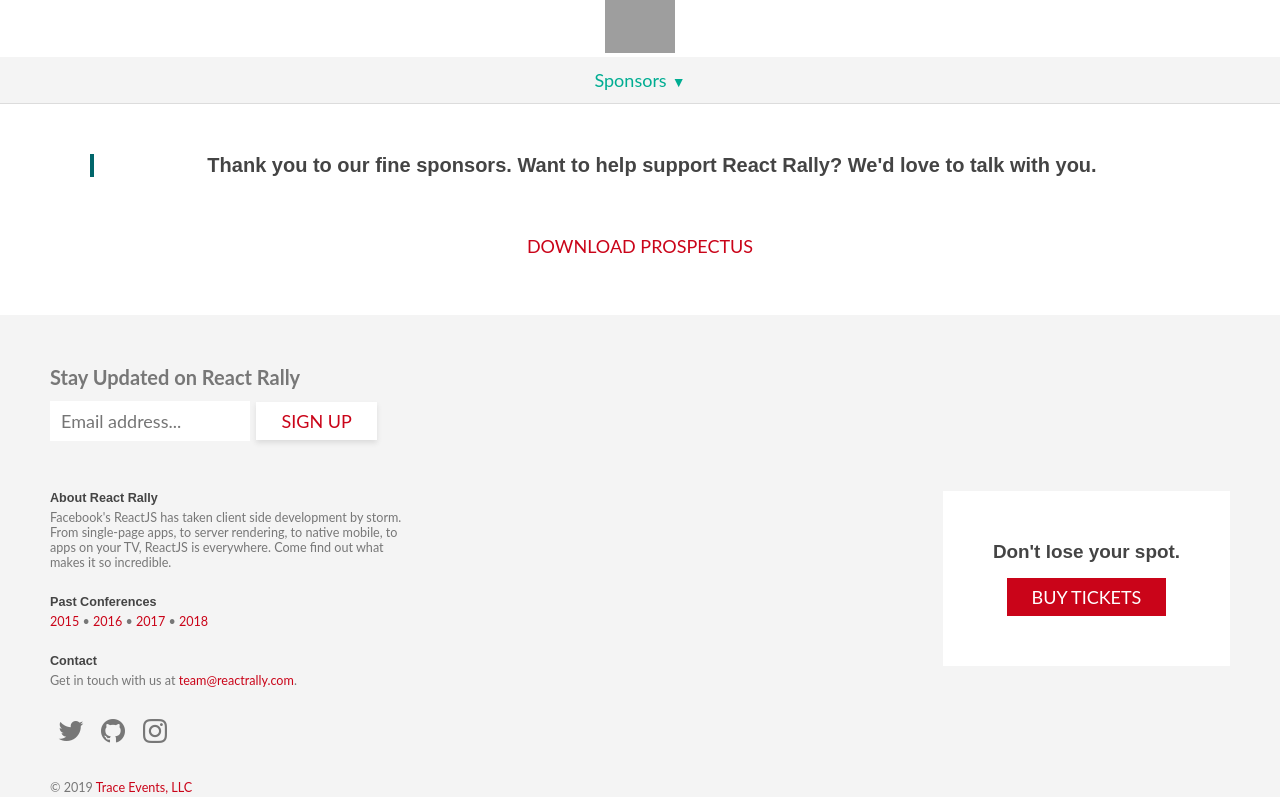
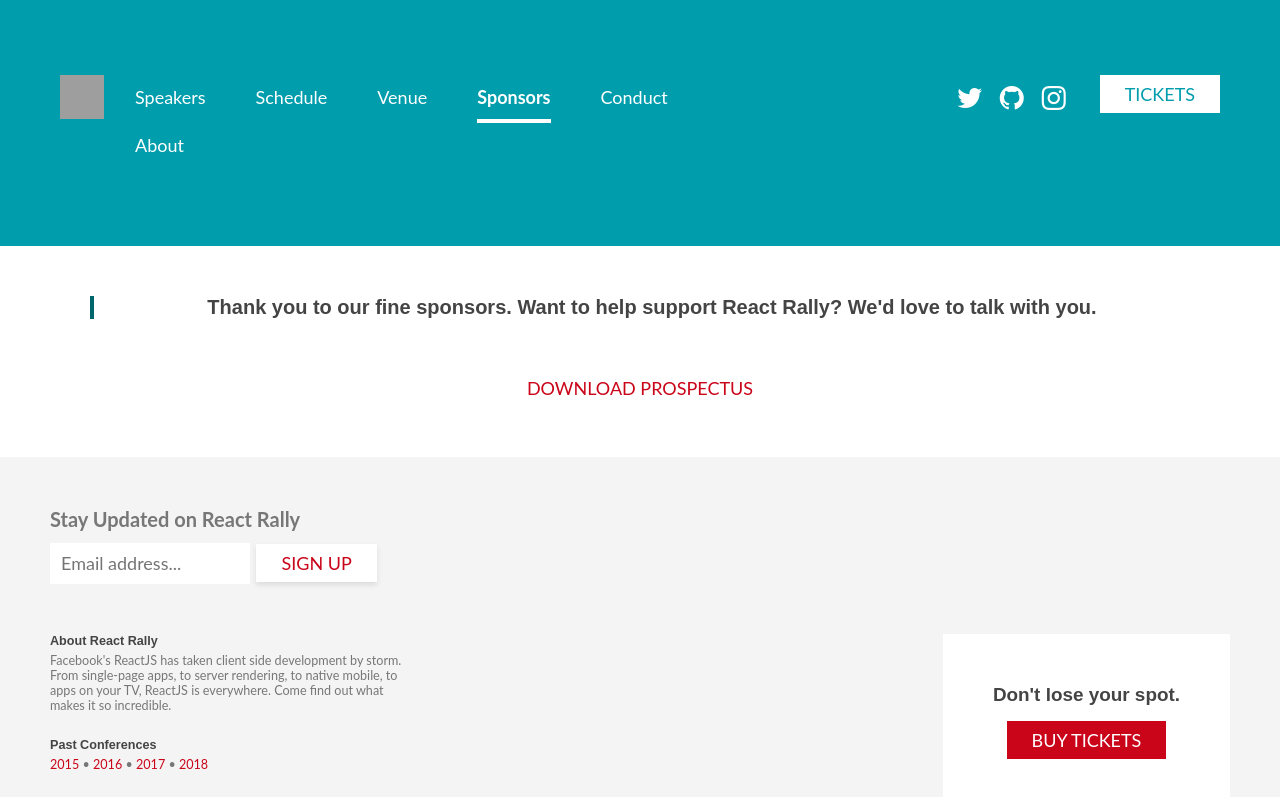
Before and after one commit to react-rally/react-rally-2019, a React app: page /sponsors in a window 1280 px wide. Shown: the top 797 px of the page. Built offline with nearby package versions, Linux system fonts and the light colour scheme; grey boxes are pictures that could not be loaded.

Commit message:
Updating design of Header

```diff
--- a/app/components/Header.js
+++ b/app/components/Header.js
@@ -1,116 +1,157 @@
-import React, { Component } from 'react'
-import PropTypes from 'prop-types'
-import cx from 'classnames'
-import { Link } from 'react-router'
-import moment from 'moment'
-import constants from 'helpers/constants'
-import DateUtils from 'helpers/DateUtils'
-import Button from 'components/Button'
-import Countdown from 'components/Countdown'
-import Tickets from 'components/Tickets'
-import Newsletter from 'components/Newsletter'
+import React, {Component, useState} from 'react';
+import PropTypes from 'prop-types';
+import cx from 'classnames';
+import {Link} from 'react-router';
+import moment from 'moment';
+import constants from 'helpers/constants';
+import DateUtils from 'helpers/DateUtils';
+import Button from 'components/Button';
+import Countdown from 'components/Countdown';
+import Tickets from 'components/Tickets';
+import Icon from 'components/Icon';
+import Newsletter from 'components/Newsletter';
 
-const CONF_DATES_DISPLAY = moment.utc(constants.Dates.CONF_DAY_ONE).format('MMMM D') + '-' + moment.utc(constants.Dates.CONF_DAY_TWO).format('D YYYY')
+const CONF_DATES_DISPLAY =
+  moment.utc(constants.Dates.CONF_DAY_ONE).format('MMMM D') +
+  '-' +
+  moment.utc(constants.Dates.CONF_DAY_TWO).format('D, YYYY');
 
-export default class Header extends Component {
-  constructor(props) {
-    super(props)
-    this.state = {isNavActive: false}
-  }
-
-  handleNavClick() {
-    this.setState({isNavActive: !this.state.isNavActive})
-  }
-
-  render() {
-    const isHotelAvailable = false
-    const isHomeScreen = this.context.router.isActive('/', true)
-    const isConferenceLive = moment.utc().isSameOrAfter(moment.utc(constants.Dates.CONF_DAY_ONE))
-    const isCFPOpen = moment.utc().isBetween(
+const HomeHeader = () => {
+  const isHotelAvailable = false;
+  const isConferenceLive = moment
+    .utc()
+    .isSameOrAfter(moment.utc(constants.Dates.CONF_DAY_ONE));
+  const isCFPOpen =
+    true ||
+    moment
+      .utc()
+      .isBetween(
         moment.utc(constants.Dates.CFP_OPEN),
-      moment.utc(constants.Dates.CFP_CLOSE)
-    )
+        moment.utc(constants.Dates.CFP_CLOSE),
+      );
 
   return (
-      <header className={"Header" + (isHomeScreen ? "" : " Header--padded")}>
-      {isHomeScreen ? (
     <div className="Home__Header">
       <div className="Home__Header__Wrapper">
+        <img src="assets/dist/img/ReactLogo.svg" width="100" height="100" />
         <div className="Home__Header__Content">
-              <h1>{CONF_DATES_DISPLAY} in Salt Lake City, UT</h1>
+          <h1>React Rally</h1>
+          <h2>{CONF_DATES_DISPLAY}</h2>
+          <h2>Salt Lake City, UT</h2>
           <p>
-                Facebook's React has taken client side development by storm.
-                From single-page apps, to server rendering, to native mobile, to apps on your TV, React is everywhere.
-                Come hear from the best and the brightest in the React community about what makes it so incredible.
+            Facebook's React has taken client side development by storm. From
+            single-page apps, to server rendering, to native mobile, to apps on
+            your TV, React is everywhere. Come hear from the best and the
+            brightest in the React community about what makes it so incredible.
           </p>
           <div className="Home__Header__Buttons">
             {isConferenceLive ? (
-                <Link to="/stream" className="Button large">Watch Live Stream</Link>
-              ) : (
-                false ? (
-                  <Countdown date={new Date(Date.parse(constants.Dates.CONF_DAY_ONE) + (DateUtils.HOURS * 9)).toISOString()} label="Live stream coming soon" />
+              <Link to="/stream" className="Button large">
+                Watch Live Stream
+              </Link>
+            ) : false ? (
+              <Countdown
+                date={new Date(
+                  Date.parse(constants.Dates.CONF_DAY_ONE) +
+                    DateUtils.HOURS * 9,
+                ).toISOString()}
+                label="Live stream coming soon"
+              />
             ) : (
               <span>
-                    <Tickets />&nbsp;&nbsp;&nbsp;&nbsp;
+                <Tickets />
+                &nbsp;&nbsp;&nbsp;&nbsp;
                 {isCFPOpen && (
                   <span>
-                      <Button href={constants.Links.PROPOSAL_FORM} className="large transparent">Submit Proposal</Button>&nbsp;&nbsp;&nbsp;&nbsp;
+                    <Button
+                      href={constants.Links.PROPOSAL_FORM}
+                      className="large primary">
+                      Submit Proposal
+                    </Button>
+                    &nbsp;&nbsp;&nbsp;&nbsp;
                   </span>
                 )}
               </span>
-                )
             )}
-              {isHotelAvailable &&
-                <Button href={constants.Links.HOTEL_RESERVATION} className="large transparent">Book Hotel</Button>
-              }
-              </div>
-              <ul className="Home__Header__Nav navigation">
-                <li><Link to="/speakers">Speakers</Link></li>
-                <li><Link to="/schedule">Schedule</Link></li>
-                <li><Link to="/venue">Venue</Link></li>
-                <li><Link to="/sponsors">Sponsors</Link></li>
-                <li><Link to="/conduct">Conduct</Link></li>
-                <li><Link to="/about">About</Link></li>
-              </ul>
-            </div>
-            <img className="Home__Header__ReactLogo" src="assets/dist/img/ReactLogo.svg"/>
-          </div>
-          <div className="Home__Header__Newsletter">
-            <Newsletter/>
+            {isHotelAvailable && (
+              <Button
+                href={constants.Links.HOTEL_RESERVATION}
+                className="large transparent">
+                Book Hotel
+              </Button>
+            )}
           </div>
         </div>
-      ) : (
-        <div>
-          <div className="Header__Logo col col-1">
-            <Link to="/">
-              <img src="assets/dist/img/ReactLogoGreen.svg" width="70"/>
-            </Link>
-          </div>
-          <div className="Header__Nav__Wrapper col col-7 align-right">
-            <ul
-              className={cx(
-                'navigation',
-                'Header__Nav',
-                {'Header__Nav--active': this.state.isNavActive}
-              )}
-              onClick={this.handleNavClick.bind(this)}
-            >
-              <li><Link activeClassName="active" to="/speakers">Speakers</Link></li>
-              <li><Link activeClassName="active" to="/schedule">Schedule</Link></li>
-              <li><Link activeClassName="active" to="/venue">Venue</Link></li>
-              <li><Link activeClassName="active" to="/sponsors">Sponsors</Link></li>
-              <li><Link activeClassName="active" to="/conduct">Conduct</Link></li>
-              <li><Link activeClassName="active" to="/about">About</Link></li>
-            </ul>
-            <Button href={constants.Links.TICKET_SALES} className="medium">Tickets</Button>
       </div>
     </div>
-      )}
+  );
+};
+
+const Navigation = () => {
+  return (
+    <div className="Header__Nav">
+      <section>
+        <Link to="/">
+          <img src="assets/dist/img/ReactLogo.svg" width="44" height="44" />
+        </Link>
+        <ul>
+          <li>
+            <Link activeClassName="active" to="/speakers">
+              Speakers
+            </Link>
+          </li>
+          <li>
+            <Link activeClassName="active" to="/schedule">
+              Schedule
+            </Link>
+          </li>
+          <li>
+            <Link activeClassName="active" to="/venue">
+              Venue
+            </Link>
+          </li>
+          <li>
+            <Link activeClassName="active" to="/sponsors">
+              Sponsors
+            </Link>
+          </li>
+          <li>
+            <Link activeClassName="active" to="/conduct">
+              Conduct
+            </Link>
+          </li>
+          <li>
+            <Link activeClassName="active" to="/about">
+              About
+            </Link>
+          </li>
+        </ul>
+      </section>
+      <section>
+        <Icon href="https://twitter.com/ReactRally" type="twitter" />
+        <Icon href="https://github.com/react-rally" type="github" />
+        <Icon href="https://instagram.com/reactrally" type="instagram" />
+        <Button href={constants.Links.TICKET_SALES} className="medium">
+          Tickets
+        </Button>
+      </section>
+    </div>
+  );
+};
+
+export default class Header extends Component {
+  render() {
+    const isHomeScreen = this.context.router.isActive('/', true);
+
+    return (
+      <header className={cx('Header', {Header__Home: isHomeScreen})}>
+        <Navigation />
+        {isHomeScreen && <HomeHeader />}
       </header>
-    )
+    );
   }
 }
 
 Header.contextTypes = {
-  router: PropTypes.object
-}
+  router: PropTypes.object,
+};
--- a/assets/css/styles.scss
+++ b/assets/css/styles.scss
@@ -6,11 +6,14 @@
 $color-green: #00ad92;
 $color-red: #ca0419;
 $color-teal: #009dad;
+$color-darkteal: #01666b;
 
 /* fill colors */
 $fill-white: #ffffff;
 $fill-orange: #ff6d40;
 $fill-red: #ca0419;
+$fill-teal: #009dad;
+$fill-darkteal: #01666b;
 $fill-lightyellow: #ffffaf;
 $fill-lightgray: #f4f4f4;
 $fill-darkgray: #dcdcdc;
@@ -20,6 +23,7 @@
 
 /* dimensions */
 $width-column: 12%;
+$size-font-xxlarge: 75px;
 $size-font-xlarge: 40px;
 $size-font-large: 28px;
 $size-font-default: 20px;
@@ -51,7 +55,7 @@
 h5,
 h6 {
   color: $color-teal;
-  border-left: 4px solid #01666b;
+  border-left: 4px solid $color-darkteal;
   margin-left: -20px;
   padding-left: 20px;
   font-family: 'museo-slab', sans-serif;
@@ -102,7 +106,6 @@
   font-size: $size-font-default;
   padding: 12px 35px;
 }
-.Home__Header__Newsletter button,
 .Button.transparent,
 button.transparent {
   background-color: transparent;
@@ -120,10 +123,6 @@
 /* layout */
 * {
   box-sizing: border-box;
-}
-
-section {
-  padding: 25px 0;
 }
 
 .col {
@@ -176,77 +175,51 @@
   zoom: 1;
 }
 
-ul.navigation {
-  font-size: $size-font-medium;
-  margin: 0;
-  padding: 25px 0;
-  list-style: none;
-  text-align: center;
-}
-.navigation li {
-  display: inline-block;
-  padding: 0 25px;
-}
-.navigation li a {
-  border-bottom: 2px solid transparent;
-  display: inline-block;
-  height: 62px;
-  margin-bottom: -36px;
-}
-.navigation li a.active {
-  border-color: $color-teal;
-  color: $color-darkgray;
-}
-
 .Link {
   color: $color-red;
   text-transform: uppercase;
 }
 
 /* -- Home -- */
-.Home__Header {
-  background: url(../dist/img/SaltLakeCity.png) no-repeat;
-  background-size: cover;
+.Home__Header__Wrapper {
+  /*background-color: rgba($fill-teal, 0.95);*/
+  color: $color-white;
+  padding: 50px;
+  padding-bottom: 100px;
+  display: grid;
+  grid-template-columns: 100px auto;
 }
-.Home__Header__Wrapper {
-  background-color: rgba($fill-lightgreen, 0.95);
+.Home__Header__Wrapper h1,
+.Home__Header__Wrapper h2 {
   color: $color-white;
-  text-align: center;
-  padding: 50px 20% 0;
-  position: relative;
-  min-height: 500px;
-  overflow: hidden;
+  padding-left: 0;
 }
 .Home__Header__Wrapper h1 {
-  color: $color-white;
+  font-size: $size-font-xxlarge;
+}
+.Home__Header__Wrapper h2 {
   font-size: $size-font-xlarge;
 }
+.Home__Header__Wrapper .Button,
+.Home__Header__Wrapper button {
+  background-color: $fill-white;
+  color: $color-teal;
+}
+.Home__Header__Wrapper .Button.primary,
+.Home__Header__Wrapper button.primary {
+  background-color: $fill-darkteal;
+  color: $color-white;
+}
 .Home__Header__Content {
-  position: relative;
-  top: 75px;
+  border-left: 4px solid #01666b;
+  padding-left: 25px;
+  margin-left: 25px;
+  width: 850px;
   z-index: 100;
 }
-.Home__Header__Nav.navigation {
-  font-size: $size-font-medium;
-  margin-top: 71px;
-}
-.Home__Header__Nav a {
-  color: $color-white;
-}
-.Home__Header__Newsletter {
-  background-color: $fill-darkgreen;
-  color: $color-white;
-  font-size: $size-font-medium;
-  text-align: center;
-  padding: 15px 0;
-  z-index: 100;
-}
-.Home__Header__ReactLogo {
-  opacity: 0.1;
-  position: absolute;
-  right: 100px;
-  bottom: -175px;
-  z-index: 0;
+.Home__Header__Content h1,
+.Home__Header__Content h2 {
+  border: 0 none;
 }
 .Home__Header .Button {
   box-shadow: 0 2px 4px rgba(0, 0, 0, 0.1);
@@ -411,14 +384,73 @@
   padding: 50px;
   max-width: 1200px;
 }
+.Content section {
+  padding: 25px 0;
+}
 
 /* -- Header -- */
-.Header--padded {
-  border-bottom: 1px solid $fill-darkgray;
-  padding: 10px 0;
+.Header {
+  background-color: $fill-teal;
+}
+.Header__Home {
+  background: url(../dist/img/TimpanogosHeader.png) no-repeat center -100px fixed;
+  background-size: cover;
+}
+.Header__Home .Header__Nav ul {
+  margin-left: 0;
+}
+.Header__Home .Header__Nav section:first-of-type img {
+  display: none;
 }
 .Header__Nav {
+  /*background-color: rgba($fill-teal, 0.95);*/
+  display: grid;
+  grid-template-columns: 800px auto;
+  padding: 25px;
+}
+.Header__Nav section:last-of-type {
+  text-align: right;
+}
+.Header__Nav section:first-of-type img {
+  position: absolute;
+}
+.Header__Nav ul {
+  margin: 0;
+  margin-left: 50px;
+  padding: 0;
   display: inline-block;
+  font-size: $size-font-medium;
+  line-height: 44px;
+  list-style: none;
+}
+.Header__Nav li {
+  display: inline-block;
+  padding: 0 25px;
+}
+.Header__Nav li a {
+  border-bottom: 4px solid transparent;
+  display: inline-block;
+}
+.Header__Nav li a.active {
+  border-color: $color-white;
+  font-weight: bold;
+}
+
+.Header__Nav section:last-of-type .Button {
+  margin-left: 25px;
+}
+.Header__Nav a,
+.Header__Nav a:hover,
+.Header__Nav .Icon:hover,
+.Header__Nav .Icon {
+  color: $color-white;
+}
+.Header__Nav a.Button {
+  color: $color-teal;
+}
+.Header__Nav .Icon {
+  line-height: 44px;
+  vertical-align: middle;
 }
 .Header__Logo {
   padding-left: 50px;
--- a/package.json
+++ b/package.json
@@ -19,8 +19,8 @@
     "classnames": "^2.2.5",
     "moment": "^2.14.1",
     "prop-types": "15.6.1",
-    "react": "^16.4.2",
-    "react-dom": "^16.4.2",
+    "react": "^16.8.6",
+    "react-dom": "^16.8.6",
     "react-router": "^3.2.0"
   },
   "devDependencies": {
```
Also changed, not shown: app/components/Tickets.js (+16 -14 lines), 2 other files (tests, documents, lock files or other folders). Lines whose indentation alone changed are shown as unchanged.
